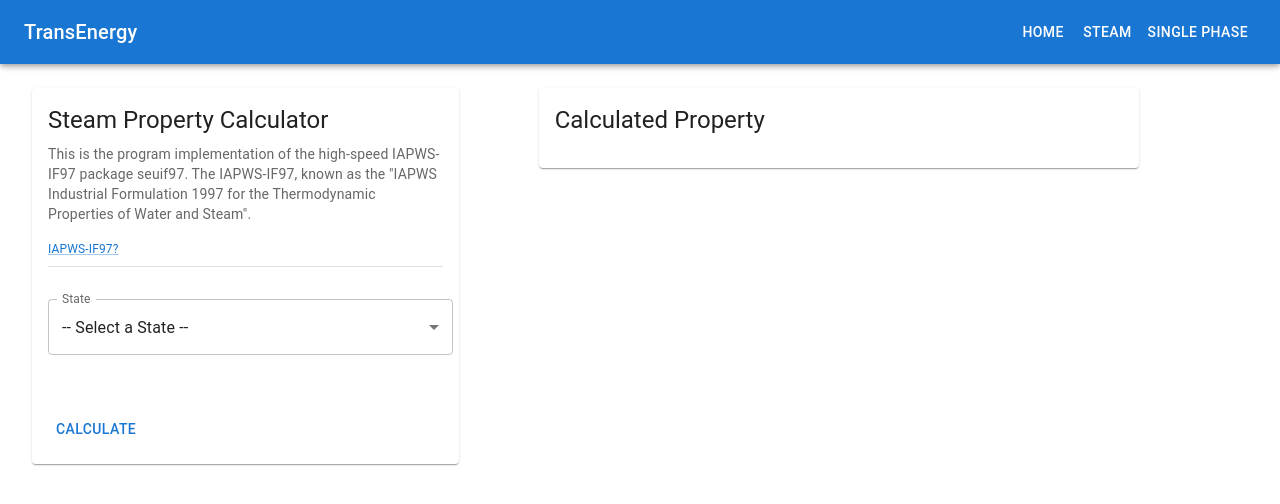
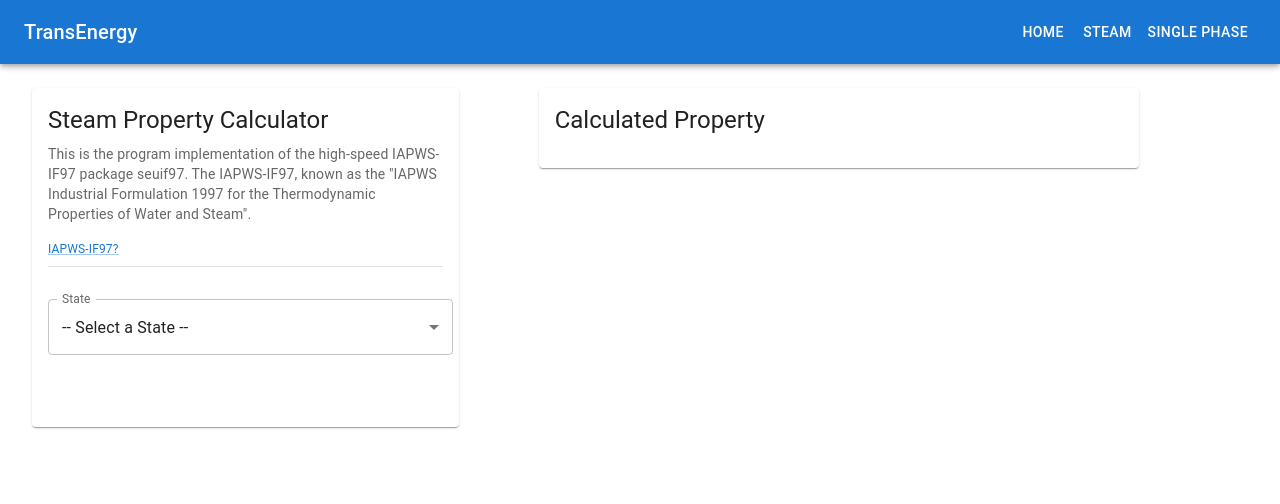
Before and after one commit to chiuwenyu/TransE-App, a React (Vite) app: page /steam in a window 1280 px wide. Shown: the top 504 px of the page. Built offline with nearby package versions, Linux system fonts and the light colour scheme.

Commit message:
再度修改 Calculate and Copy Params 兩個 Button 顯示邏輯

```diff
--- a/src/Components/Steam.tsx
+++ b/src/Components/Steam.tsx
@@ -225,13 +225,17 @@ export const Steam = () => {
             </Box>
           </CardContent>
           <CardActions sx={{ ml: 1, mt: 4, mb: 1 }}>
-            <Button size="medium" onClick={rust_satTemp}>
-              Calculate
-            </Button>
-            {calState && (
+            {steamState != 0 && (
+              <Button size="medium" onClick={rust_satTemp}>
+                Calculate
+              </Button>
+            )}
+
+            {steamState != 0 && (
               <Button
                 style={{ marginLeft: "auto", marginRight: "20px" }}
                 size="medium"
+                disabled={calState ? false : true}
                 onClick={() => {
                   localStorage.setItem("density", res.d.toString());
                   localStorage.setItem(
```
